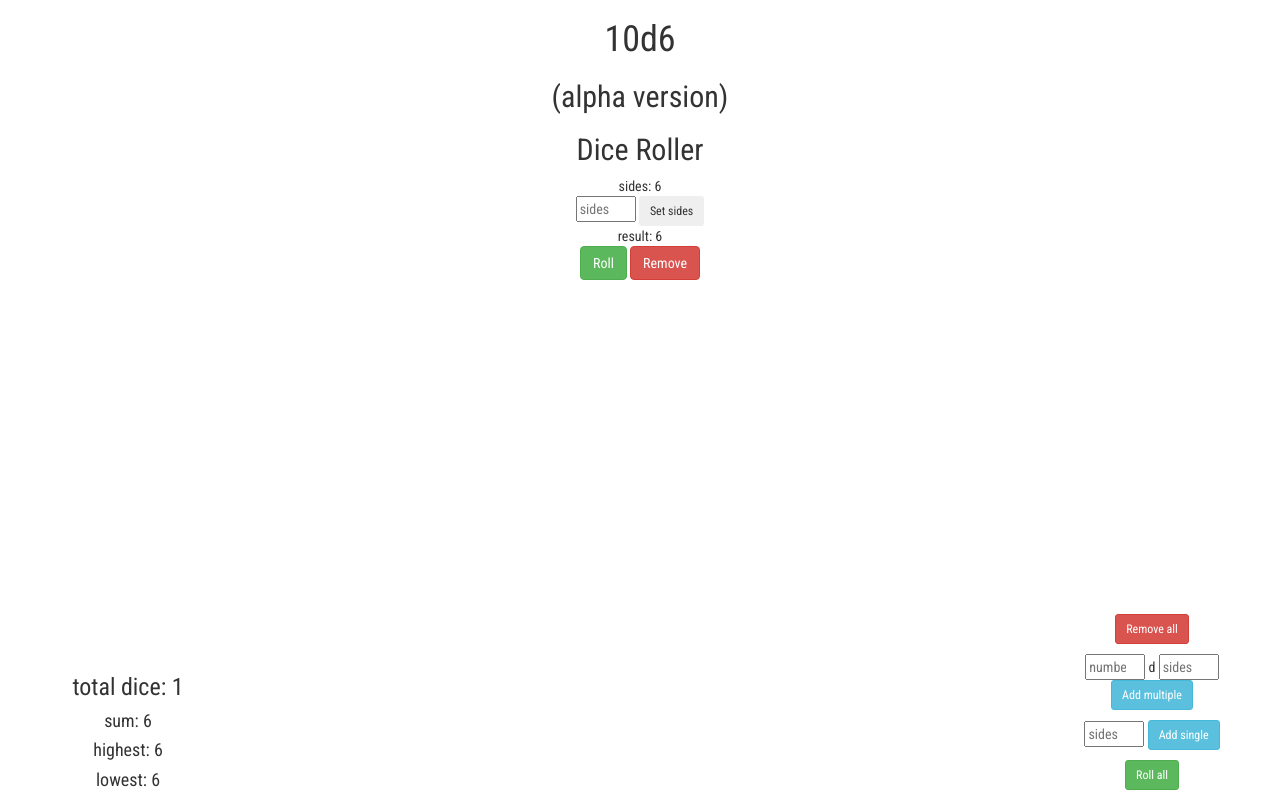
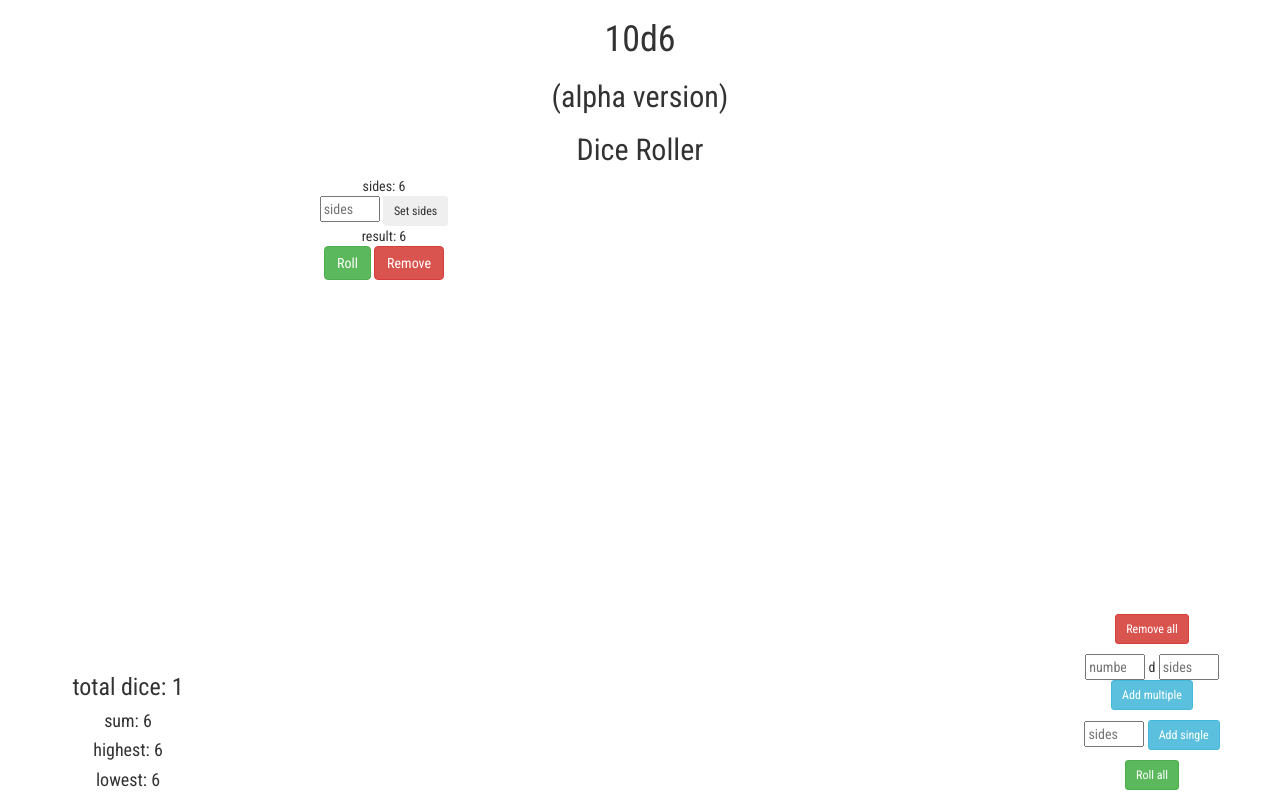
Before and after one commit to amrtgaber/10d6, a website: page public/index.html in a window 1280 px wide. Drawn offline with nearby package versions, Linux system fonts and the light colour scheme; some packages are replaced by stand-ins of ours.

Commit message:
put multiple dice in a row

```diff
--- a/public/css/style.css
+++ b/public/css/style.css
@@ -1,6 +1,10 @@
 body {
   font-family: "Roboto Condensed", sans-serif;
   text-align: center;
+}
+
+.center-container {
+  width: 60%;
 }
 
 .left-container {
--- a/public/index.html
+++ b/public/index.html
@@ -19,8 +19,10 @@
       <h2>(alpha version)</h2>
       <h2>Dice Roller</h2>
 
-      <div ng-repeat="die in dice track by $index">
-        <dice die="die" index="$index" remove="removeDice(index)"></dice>
+      <div class="row">
+        <div class="col-md-4 col-sm-12" ng-repeat="die in dice track by $index">
+          <dice die="die" index="$index" remove="removeDice(index)"></dice>
+        </div>
       </div>
     </div>
 
```
